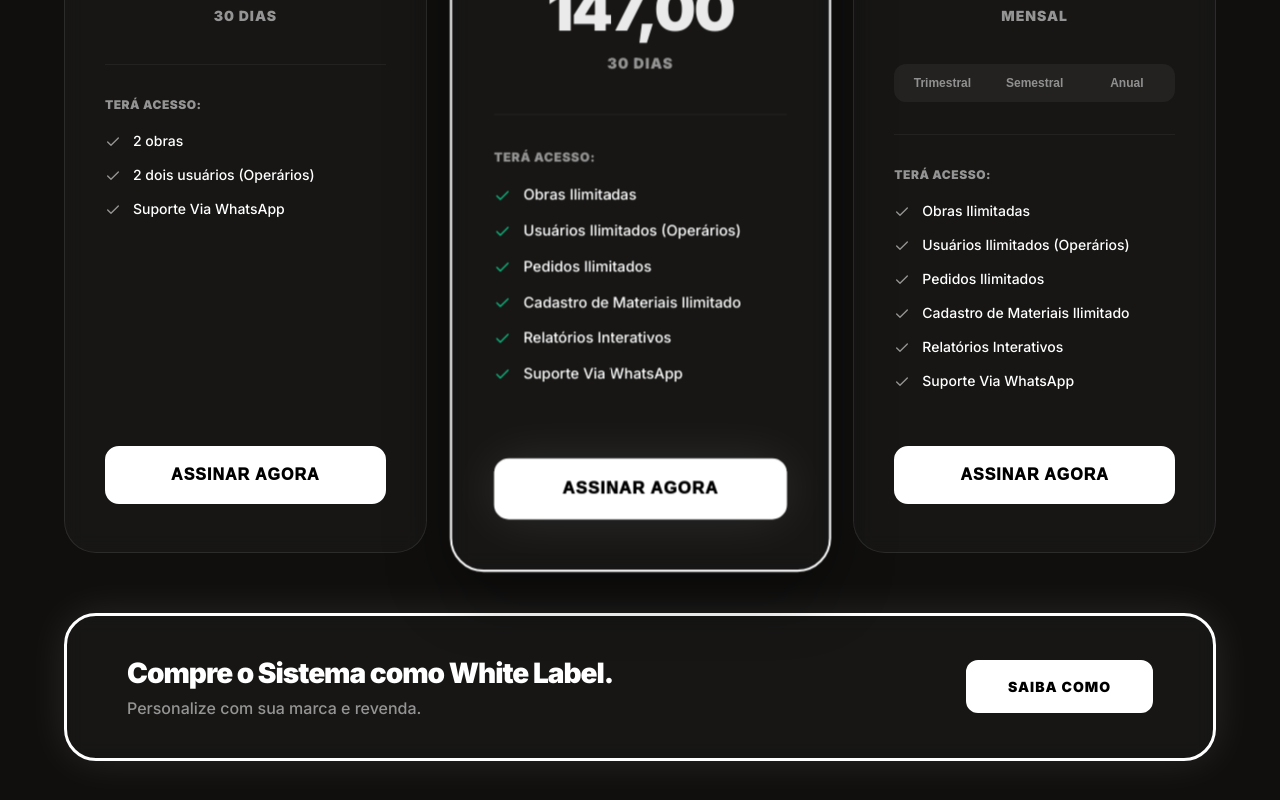
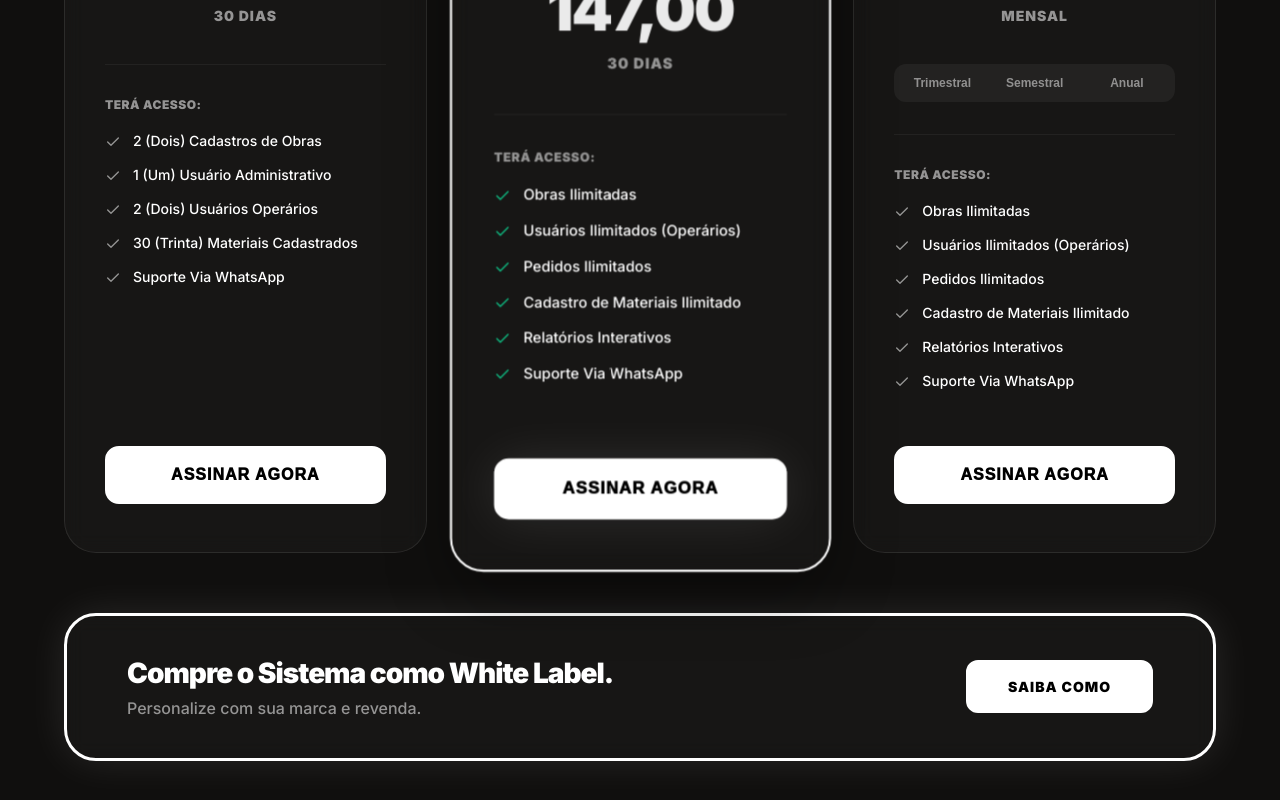
Before and after one commit to pedobra/pedobra, a React (Vite) app: page / in a window 1280 px wide. Shown: the part 5108-5908 px from the top of the page. Built offline with nearby package versions, Linux system fonts and the light colour scheme; no server answers.

Commit message:
feat: sync LandingPage with new Basic plan limits

```diff
--- a/src/pages/LandingPage.tsx
+++ b/src/pages/LandingPage.tsx
@@ -218,7 +218,7 @@ const LandingPage = () => {
         { q: "Como funciona o período de teste de 7 dias?", a: "Ao se cadastrar, você ganha acesso total a todas as funcionalidades do plano Professional por 7 dias. Nenhuma cobrança é feita durante este período." },
         { q: "Posso exportar meus pedidos para PDF?", a: "Com certeza. Todos os pedidos podem ser exportados para PDF, assim você pode enviar o anexo via WhatsApp." },
         { q: "O suporte está incluso nos planos?", a: "Sim, oferecemos suporte premium via WhatsApp e e-mail para todos os nossos parceiros." },
-        { q: "Quantas obras posso gerenciar?", a: "Oferecemos planos flexíveis que atendem desde o pequeno construtor (1 obra) até grandes incorporadoras (obras ilimitadas)." },
+        { q: "Quantas obras posso gerenciar?", a: "Oferecemos planos flexíveis que atendem desde o pequeno construtor (2 obras) até grandes incorporadoras (obras ilimitadas)." },
         { q: "Posso cancelar a assinatura quando quiser?", a: "Sim, não trabalhamos com contratos de fidelidade. Você pode cancelar sua assinatura a qualquer momento diretamente pelo painel." },
     ];
 
@@ -420,8 +420,10 @@ const LandingPage = () => {
                                     price: "97,00",
                                     period: "30 DIAS",
                                     features: [
-                                        "2 obras",
-                                        "2 dois usuários (Operários)",
+                                        "2 (Dois) Cadastros de Obras",
+                                        "1 (Um) Usuário Administrativo",
+                                        "2 (Dois) Usuários Operários",
+                                        "30 (Trinta) Materiais Cadastrados",
                                         "Suporte Via WhatsApp"
                                     ]
                                 },
```
